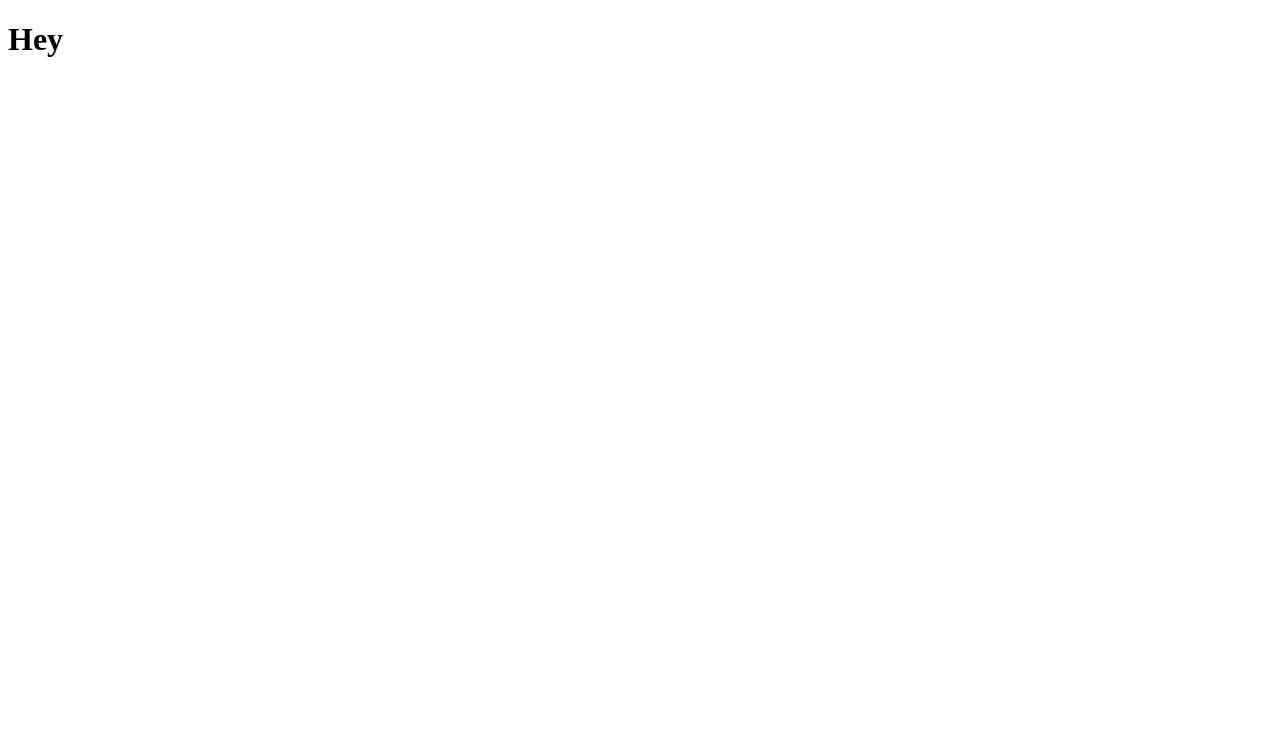
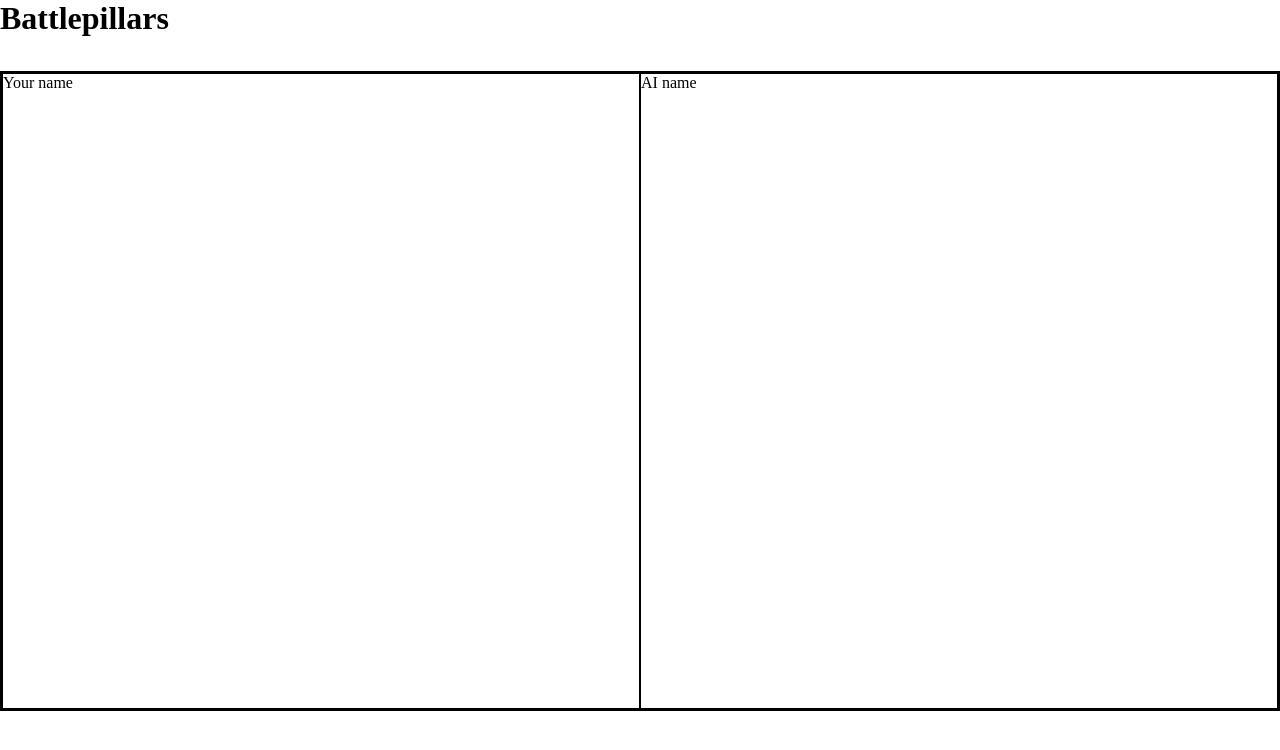
Before and after one commit to SloaneTribble/battleship, a website built with webpack: page src/index.html in a window 1280 px wide. Built offline with nearby package versions, Linux system fonts and the light colour scheme.

Commit message:
Begin setting up display

```diff
--- a/src/index.html
+++ b/src/index.html
@@ -4,9 +4,19 @@
     <meta charset="UTF-8">
     <meta http-equiv="X-UA-Compatible" content="IE=edge">
     <meta name="viewport" content="width=device-width, initial-scale=1.0">
-    <title>Battleship</title>
+    <title>Battlepillars</title>
 </head>
 <body>
-    <h1 class="hey">Hey</h1>
+    <div class="page-container">
+        <h1 class="title">Battlepillars</h1>
+        <div class="game-container">
+            <div class="user-container">
+                <div class="user-title">Your name</div>
+            </div>
+            <div class="ai-container">
+                <div class="ai-title">AI name</div>
+            </div>
+        </div>
+    </div>
 </body>
 </html>
--- a/src/index.js
+++ b/src/index.js
@@ -1,7 +1 @@
 import "./style.css";
-
-const hi = document.querySelector(".hey");
-
-hi.addEventListener("click", (e) => {
-  hi.classList.add("red");
-});
--- a/src/style.css
+++ b/src/style.css
@@ -1,3 +1,39 @@
-.red {
-    background-color: red;
+html,
+body{
+    box-sizing: border-box;
+    position: relative;
+    max-width: 100vw;
+    margin: 0;
+    padding: 0;
 }
+
+body{
+    min-height: 100vh;
+    display: flex;
+    flex: 1;
+}
+*,
+*:before,
+*:after{
+    box-sizing: inherit;
+    max-width: 100vw;
+    margin: 0;
+}
+
+.page-container{
+    width: 100vw;
+    display: grid;
+    grid-template-rows: .8fr 80% 1fr;
+    grid-template-columns: 1fr;
+}
+
+.game-container{
+    border: 2px solid black;
+    display: grid;
+    grid-template-columns: 1fr 1fr;
+}
+
+.user-container,
+.ai-container{
+    border: 1px solid black;
+}
```
Also changed, not shown: dist/bundle.js, dist/index.html, 1 other file.
